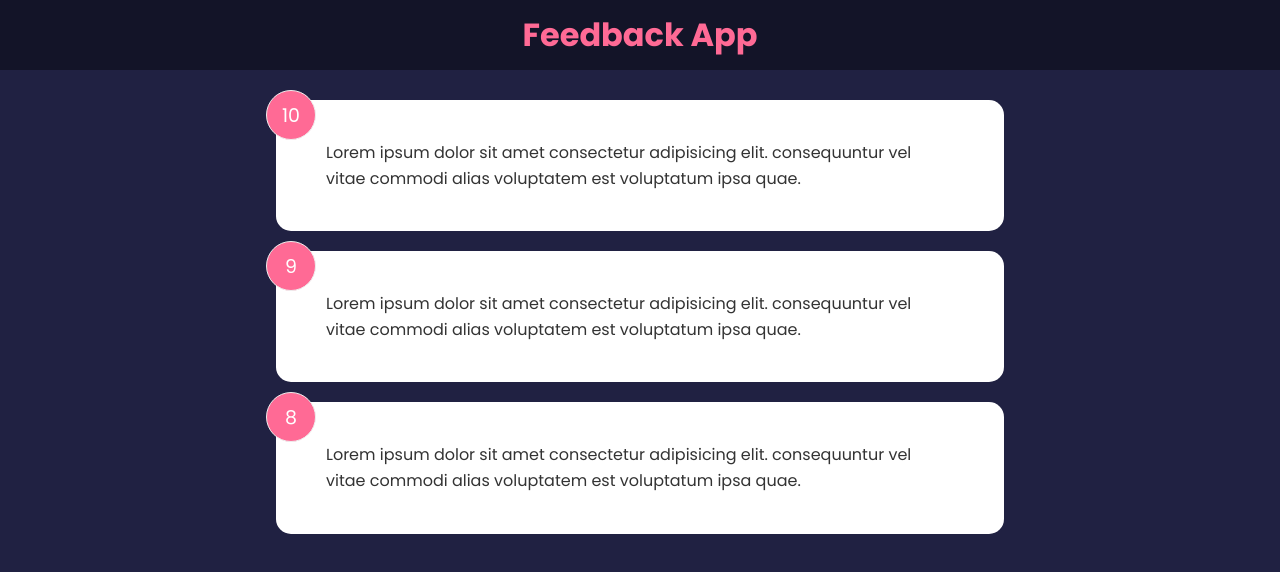
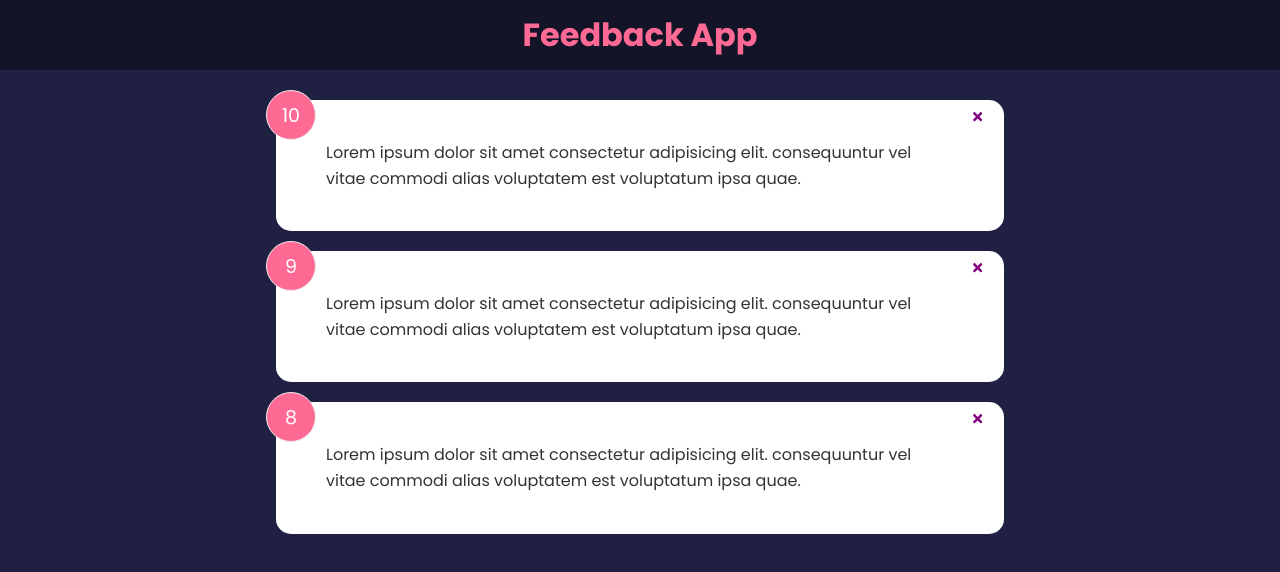
Before and after one commit to praveenss2806/feedback-app, a React (Create React App) app: page / in a window 1280 px wide. Shown: the top 572 px of the page. Built offline with nearby package versions, Linux system fonts and the light colour scheme.

Commit message:
added close buttion

```diff
--- a/package.json
+++ b/package.json
@@ -8,7 +8,8 @@
     "@testing-library/user-event": "^13.5.0",
     "react": "^18.2.0",
     "react-dom": "^18.2.0",
-    "react-scripts": "5.0.1",
+    "react-icons": "^4.12.0",
+    "react-scripts": "^5.0.1",
     "web-vitals": "^2.1.4"
   },
   "scripts": {
--- a/src/components/FeedbackItem.jsx
+++ b/src/components/FeedbackItem.jsx
@@ -1,10 +1,14 @@
 import Card from './shared/Card'
+import {FaTimes} from 'react-icons/fa'
 
 const FeedbackItem = ({feedback}) => {
 
     return (
         <Card>
             <div className="num-display">{feedback.rating}</div>
+            <button className='close'>
+                <FaTimes color="purple"/>
+            </button>
             <div className="text-display">{feedback.text}</div>
         </Card>
     )
```
Also changed, not shown: 1 other file (tests, documents, lock files or other folders).
